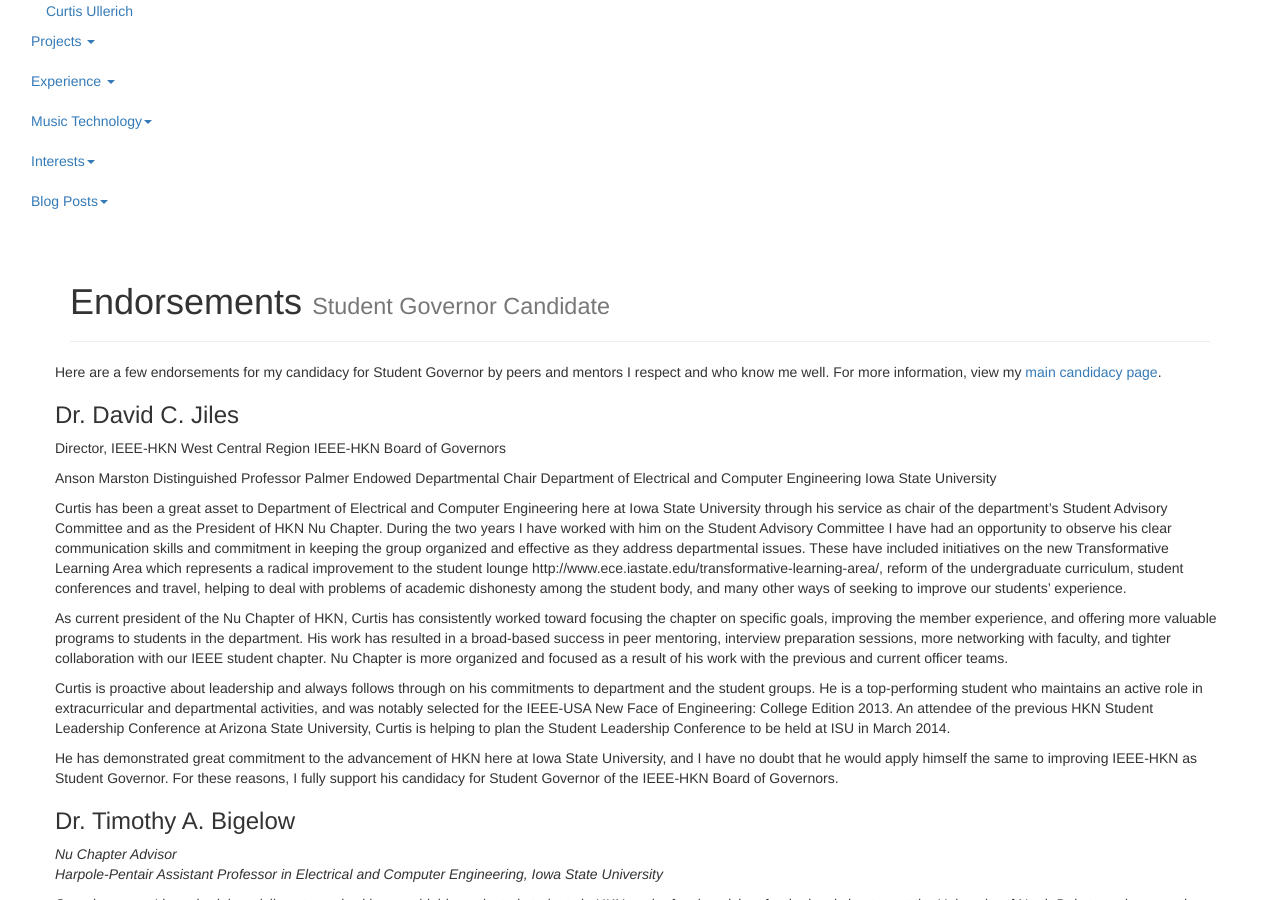
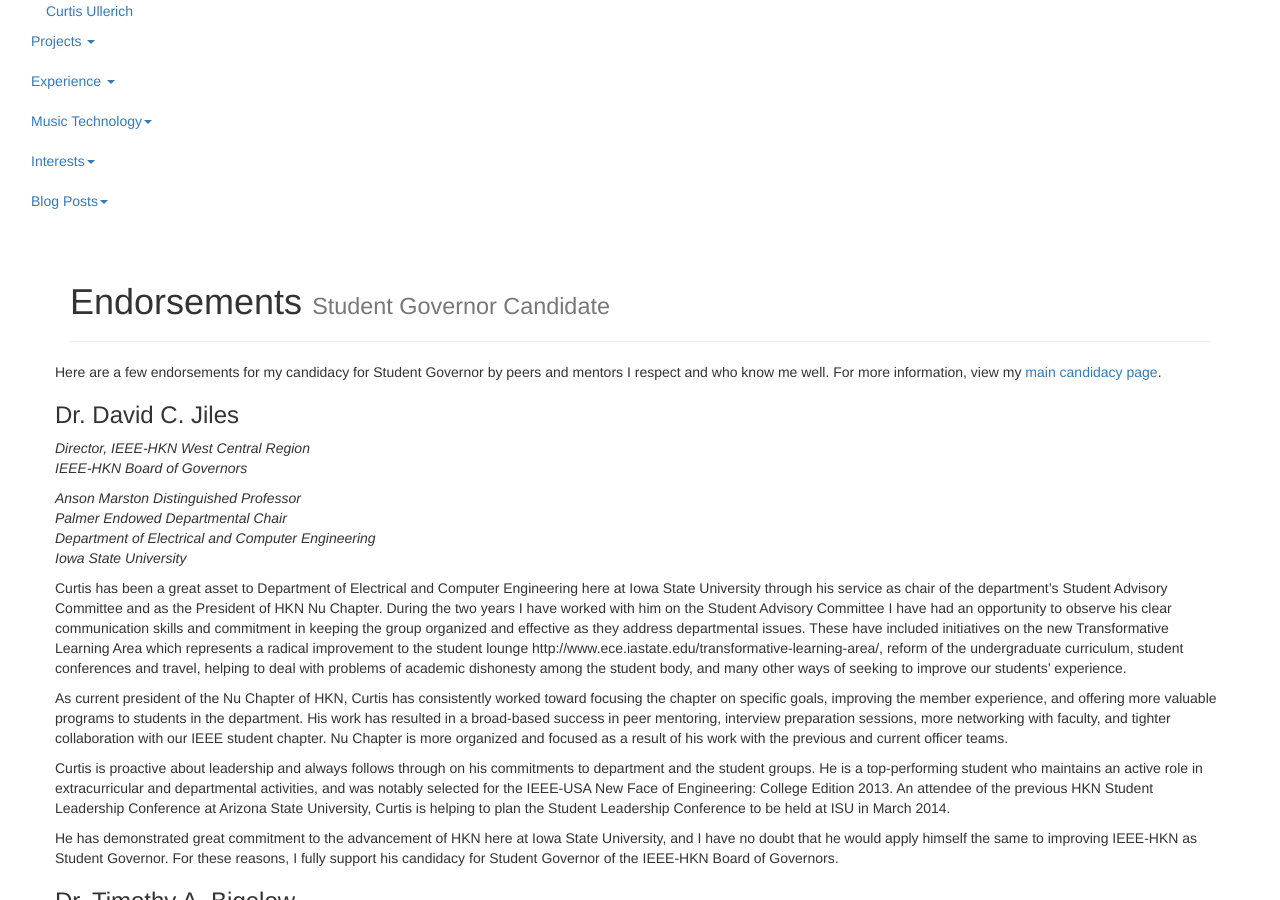
Before and after one commit to curtisullerich/portfolio, a Jekyll site: the page built from bog/endorsements.md, in a window 1280 px wide and 900 px high. Built offline with Jekyll 4.4.1, drawn with Linux system fonts in a browser that asks for light colours; nearby versions of some CDN libraries; library files that are not in the unit come from our copies; comment, search, counter and statistics services are not loaded.

```diff
--- a/bog/endorsements.md
+++ b/bog/endorsements.md
@@ -7,13 +7,13 @@ tagline: Student Governor Candidate
 Here are a few endorsements for my candidacy for Student Governor by peers and mentors I respect and who know me well. For more information, view my [main candidacy page](/bog.html).
 
 ###Dr. David C. Jiles
-Director, IEEE-HKN West Central Region
-IEEE-HKN Board of Governors
+*Director, IEEE-HKN West Central Region*
+*IEEE-HKN Board of Governors*
 
-Anson Marston Distinguished Professor
-Palmer Endowed Departmental Chair
-Department of Electrical and Computer Engineering
-Iowa State University
+*Anson Marston Distinguished Professor*
+*Palmer Endowed Departmental Chair*
+*Department of Electrical and Computer Engineering*
+*Iowa State University*
 
 Curtis has been a great asset to Department of Electrical and Computer Engineering here at Iowa State University through his service as chair of the department's Student Advisory Committee and as the President of HKN Nu Chapter.  During the two years I have worked with him on the Student Advisory Committee I have had an opportunity to observe his clear communication skills and commitment in keeping the group organized and effective as they address departmental issues. These have included initiatives on the new Transformative Learning Area which represents a radical improvement to the student lounge http://www.ece.iastate.edu/transformative-learning-area/, reform of the undergraduate curriculum, student conferences and travel, helping to deal with problems of academic dishonesty among the student body, and many other ways of seeking to improve our students' experience.
 
```
Also changed, not shown: calendar.md (+1 -1 lines).
